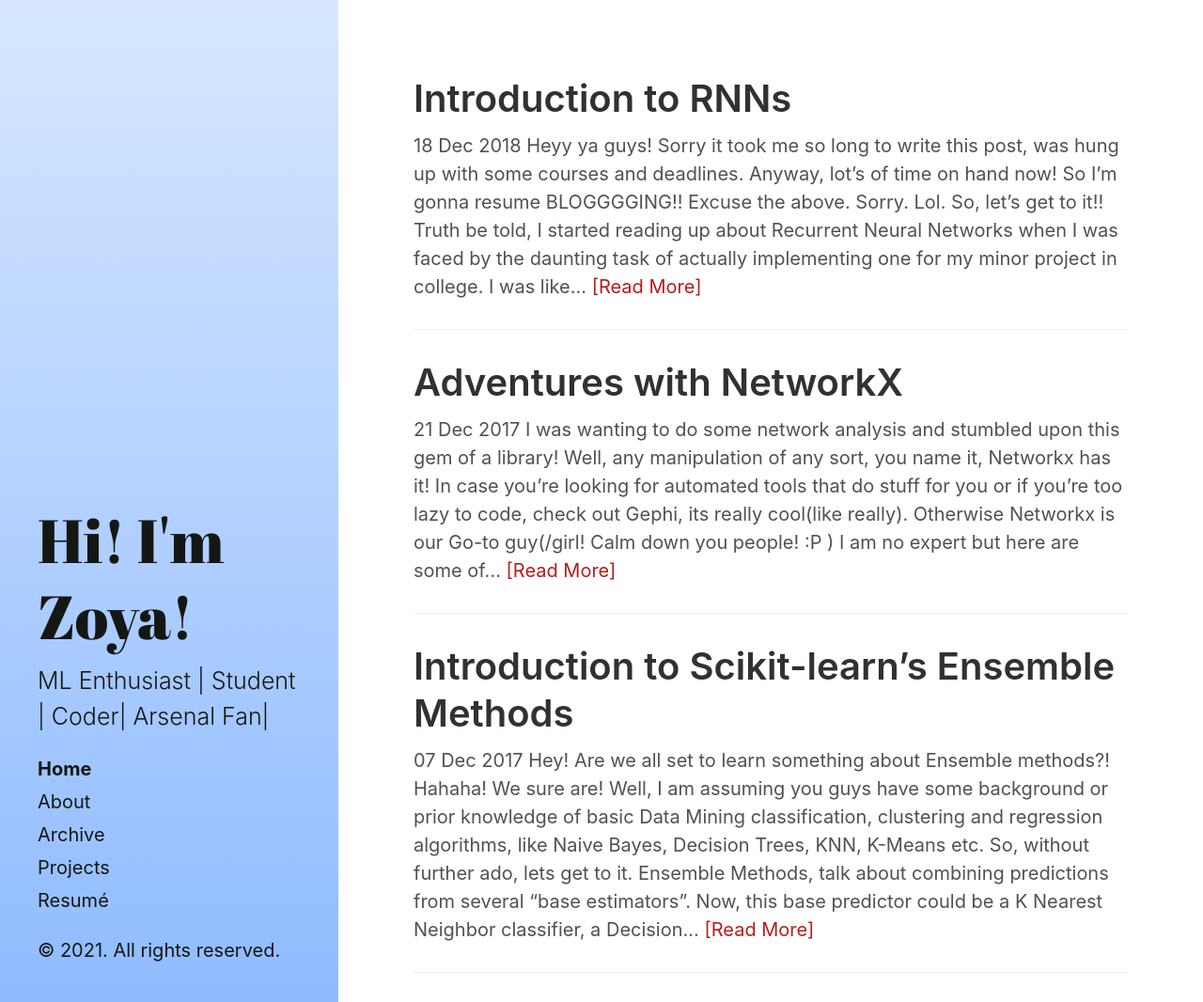
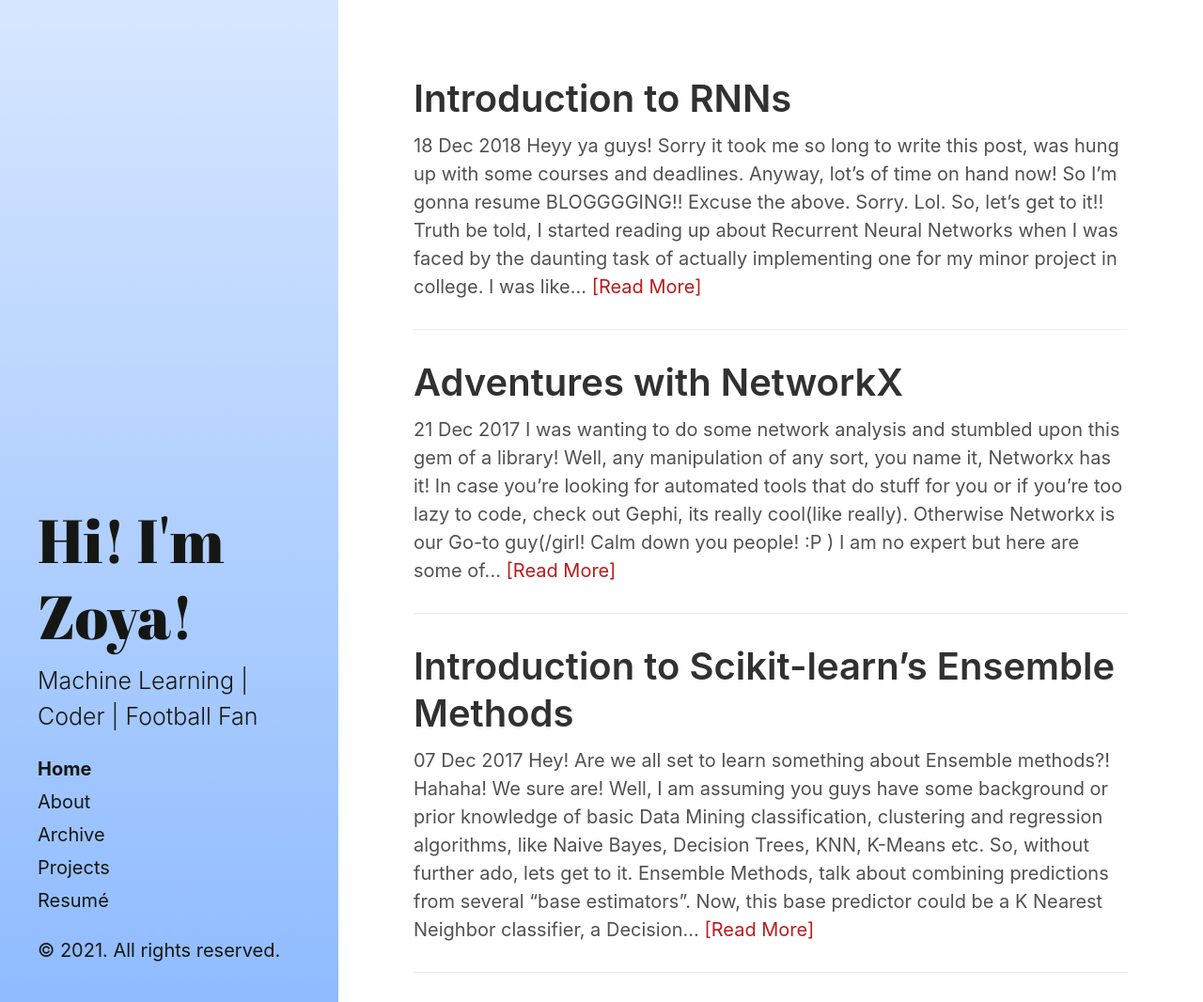
Before and after one commit to zeddmaxx/zeddmaxx.github.io, a Jekyll site: the page built from index.html, in a window 1280 px wide. Shown: the whole page at 94% size. Built offline with Jekyll 4.4.1, drawn with Linux system fonts in a browser that asks for light colours; the list of posts is cut into pages by our own code.

Commit message:
Updating

```diff
--- a/_config.yml
+++ b/_config.yml
@@ -4,9 +4,9 @@ highlighter:      rouge
 
 # Setup
 title:            Hi! I'm Zoya!
-email:            cutezoe1996@gmail.com
+email:            zoya1996k@gmail.com
 tagline:          'Stronger|Better|Faster'
-description:      "ML Enthusiast | Student | Coder| Arsenal Fan|"
+description:      "Machine Learning | Coder | Football Fan"
 url:              https://zeddmaxx.github.io/
 baseurl:
                   # the optional subpath of your site, e.g. "/blog"
```
